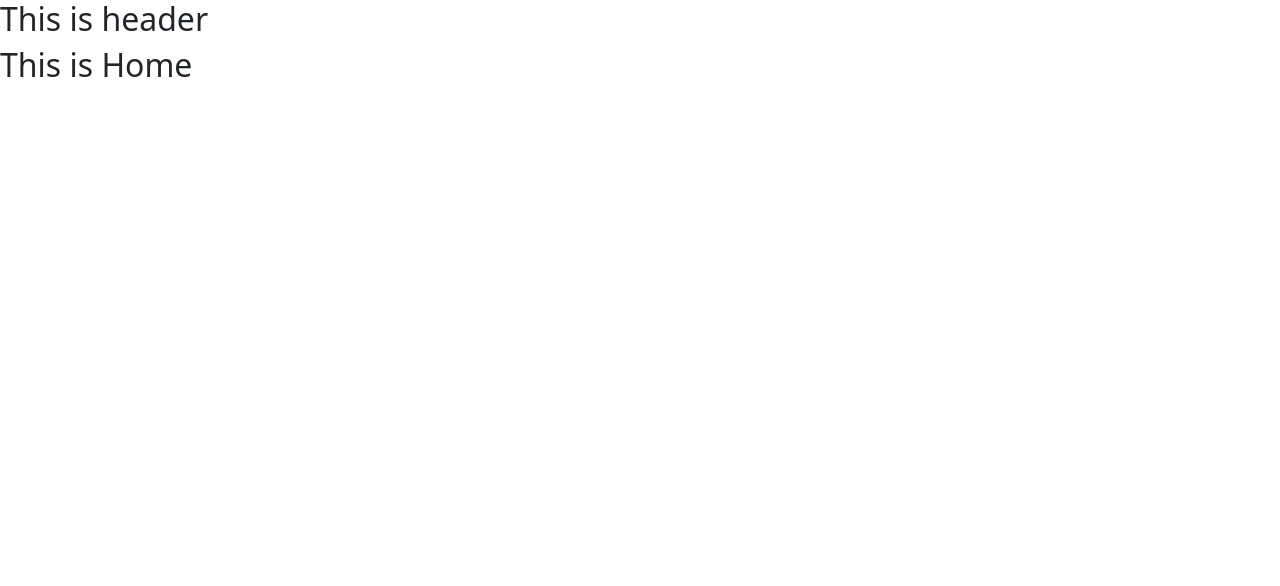
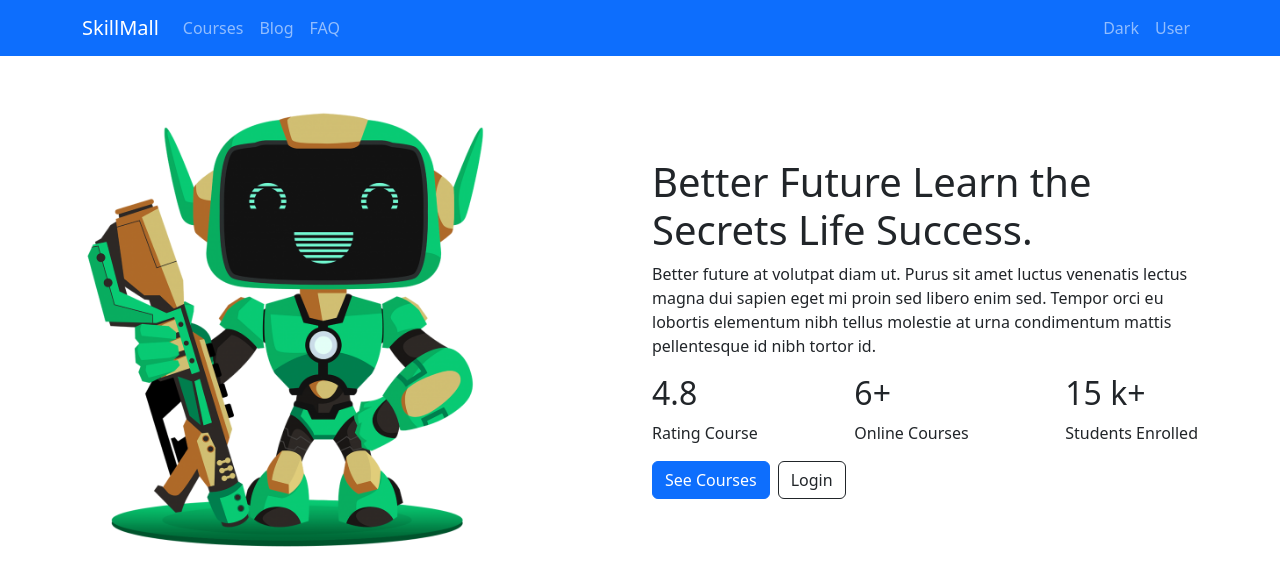
Before and after one commit to Jisan-Hasan/skillmall-client, a React (Create React App) app: page / in a window 1280 px wide. Shown: the top 586 px of the page. Built offline with nearby package versions, Linux system fonts and the light colour scheme.

Commit message:
Home page added

```diff
--- a/src/pages/Home/Home.js
+++ b/src/pages/Home/Home.js
@@ -1,9 +1,46 @@
-import React from 'react';
+import React from "react";
+import { Button, Col, Container, Image, Row } from "react-bootstrap";
 
 const Home = () => {
     return (
-        <div>
-            <h2>This is Home</h2>
+        <div className="mt-5">
+            <Container>
+                <Row className="d-lg-flex justify-content-between align-items-center">
+                    <Col lg="6">
+                        <Image className="img-fluid w-75" src="robot-1.png" />
+                    </Col>
+                    <Col lg="6">
+                        <h1>Better Future Learn the Secrets Life Success.</h1>
+                        <p>
+                            Better future at volutpat diam ut. Purus sit amet
+                            luctus venenatis lectus magna dui sapien eget mi
+                            proin sed libero enim sed. Tempor orci eu lobortis
+                            elementum nibh tellus molestie at urna condimentum
+                            mattis pellentesque id nibh tortor id.
+                        </p>
+                        <div className="d-md-flex justify-content-between">
+                            <div>
+                                <h2>4.8</h2>
+                                <p>Rating Course</p>
+                            </div>
+                            <div>
+                                <h2>6+</h2>
+                                <p>Online Courses</p>
+                            </div>
+                            <div>
+                                <h2>15 k+</h2>
+                                <p>Students Enrolled</p>
+                            </div>
+                        </div>
+                        <div>
+                            <Button className="me-2" variant="primary">
+                                See Courses
+                            </Button>
+                            <Button variant="outline-dark">Login</Button>
+                        </div>
+                    </Col>
+                </Row>
+            </Container>
         </div>
     );
 };
--- a/src/pages/Shared/Header/Header.js
+++ b/src/pages/Shared/Header/Header.js
@@ -1,10 +1,27 @@
 import React from 'react';
+import { Container, Nav, Navbar, NavDropdown } from 'react-bootstrap';
 
 const Header = () => {
     return (
-        <div>
-            <h2>This is header</h2>
-        </div>
+        <Navbar collapseOnSelect expand="lg" bg="primary" variant="dark">
+      <Container>
+        <Navbar.Brand href="#home">SkillMall</Navbar.Brand>
+        <Navbar.Toggle aria-controls="responsive-navbar-nav" />
+        <Navbar.Collapse id="responsive-navbar-nav">
+          <Nav className="me-auto">
+            <Nav.Link href="#features">Courses</Nav.Link>
+            <Nav.Link href="#pricing">Blog</Nav.Link>
+            <Nav.Link href="#pricing">FAQ</Nav.Link>
+          </Nav>
+          <Nav>
+            <Nav.Link href="#deets">Dark</Nav.Link>
+            <Nav.Link eventKey={2} href="#memes">
+              User
+            </Nav.Link>
+          </Nav>
+        </Navbar.Collapse>
+      </Container>
+    </Navbar>
     );
 };
 
```
Also changed, not shown: public/robot-1.png (added).
